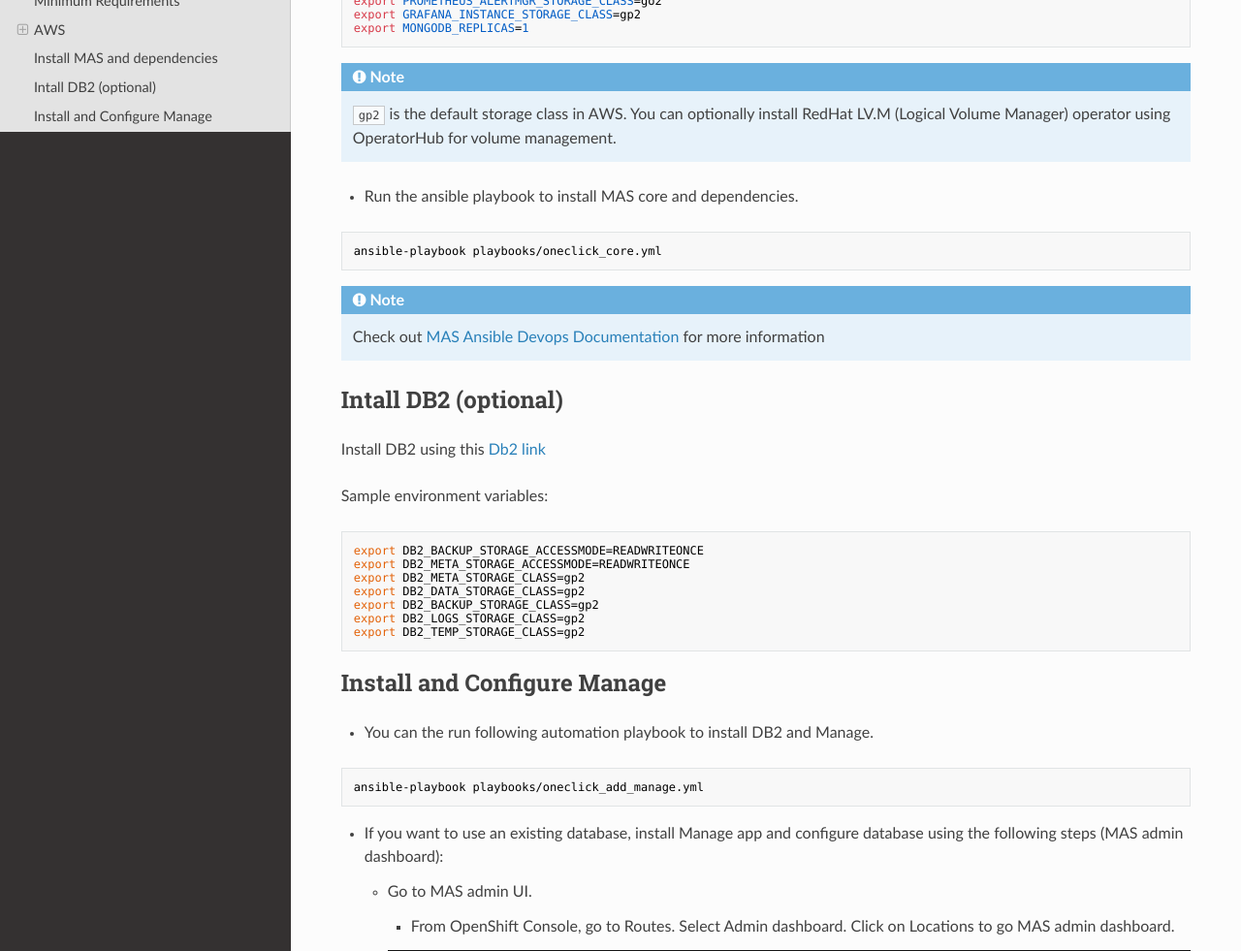
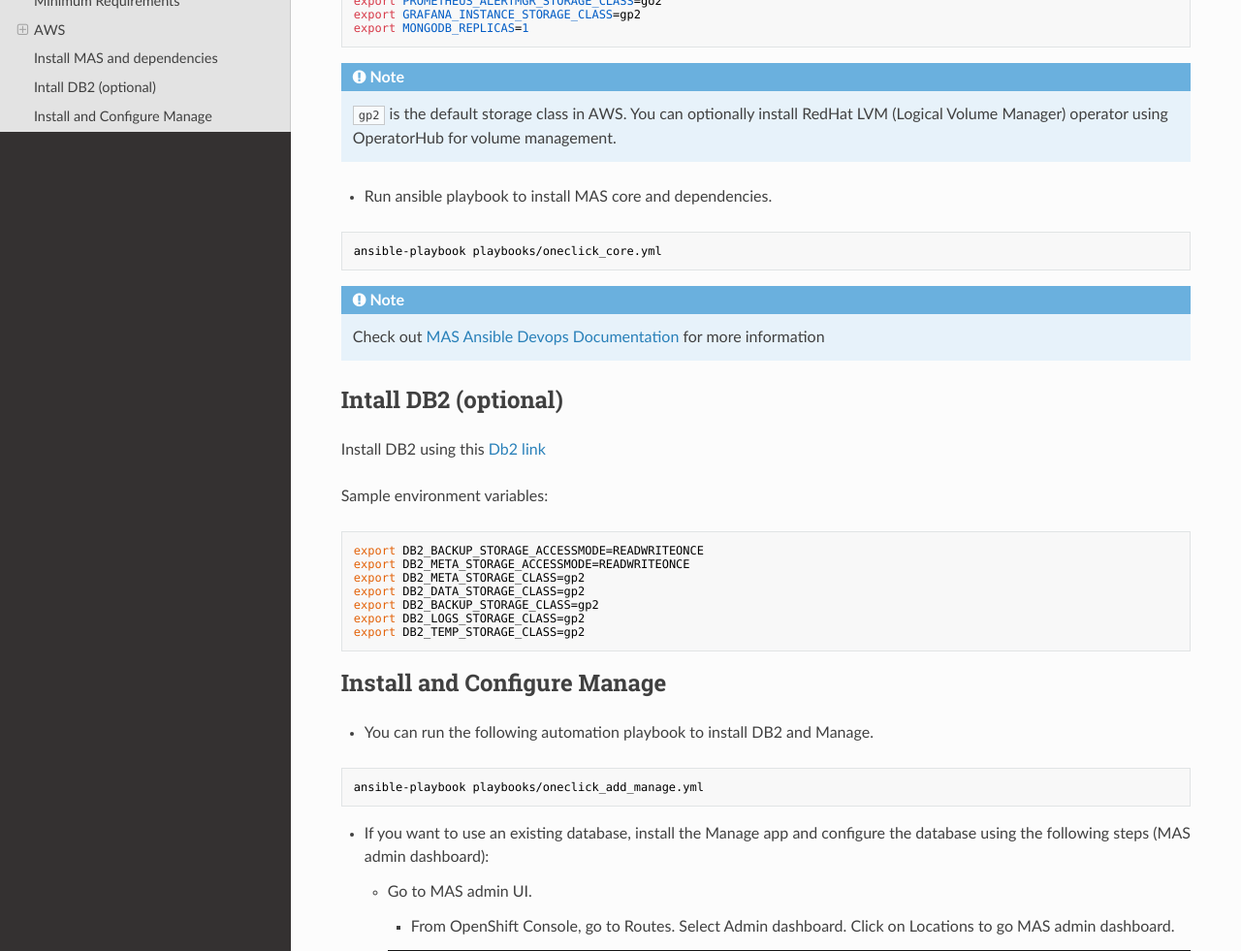
Before and after one commit to ibm-mas-manage/sno, an MkDocs documentation site: the page built from docs/index.md, in a window 1280 px wide and 1400 px high, scrolled down 2387 px. Shown: the part 150-1131 px from the top of the window at 97% size. Built offline with MkDocs 1.6.1, drawn with Linux system fonts in a browser that asks for light colours; nearby versions of some CDN libraries; some of the changed text lies outside the part shown.

Commit message:
update formatting

````diff
--- a/docs/index.md
+++ b/docs/index.md
@@ -136,9 +136,9 @@
 ```
 
 !!! note
-    `gp2` is the default storage class in AWS. You can optionally install RedHat LV.M (Logical Volume Manager) operator using OperatorHub for volume management.
+    `gp2` is the default storage class in AWS. You can optionally install RedHat LVM (Logical Volume Manager) operator using OperatorHub for volume management.
 
-- Run the ansible playbook to install MAS core and dependencies.
+- Run ansible playbook to install MAS core and dependencies.
 
 ```
 ansible-playbook playbooks/oneclick_core.yml
@@ -167,13 +167,13 @@
 
 ## Install and Configure Manage
 
-- You can the run following automation playbook to install DB2 and Manage.
+- You can run the following automation playbook to install DB2 and Manage.
 
 ```
 ansible-playbook playbooks/oneclick_add_manage.yml
 ```
 
-- If you want to use an existing database, install Manage app and configure database using the following steps (MAS admin dashboard):
+- If you want to use an existing database, install the Manage app and configure the database using the following steps (MAS admin dashboard):
 
 	- Go to MAS admin UI.
 		- From OpenShift Console, go to Routes. Select Admin dashboard. Click on Locations to go MAS admin dashboard.
@@ -182,7 +182,7 @@
 
 		- Make sure you can connect to coreapi service route.
 
-		- Get the superuser password from `mas-sno-core` project secrets to login to MAS admin dashboard.
+		- Get the superuser password from `mas-sno-core` project secrets to log in to the MAS admin dashboard.
 
 		![image](images/superuser.png)
 
@@ -190,7 +190,7 @@
 
 		![image](images/createuser.png)
 
-		- Login as admin user `masadmin` created in the previous step. Install Manage from Catalog page.
+		- Login as admin user `masadmin` created in the previous step. Install Manage from the catalog page.
 
 		![image](images/installmanage.png)
 
@@ -216,4 +216,4 @@
 
 		- Apply changes by clicking on the blue `Activate` button on the top right.
 
-		- After successful activation, select Manage app by clicking on nine dot menu on the top right corner.
+		- After successful activation, the Manage app can be accessed by clicking on the nine-dot menu in the top right corner.
````
Also changed, not shown: other parts of docs/index.md (+4 -4 lines).
